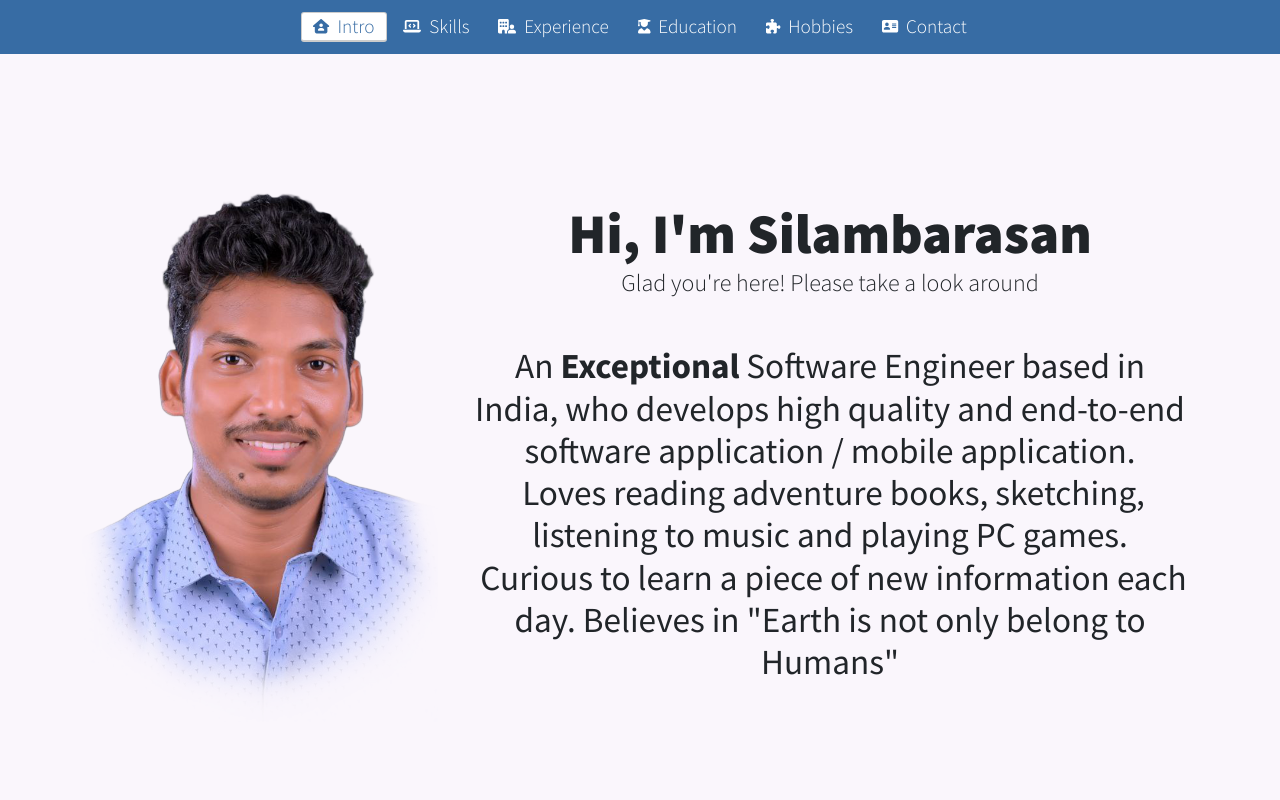
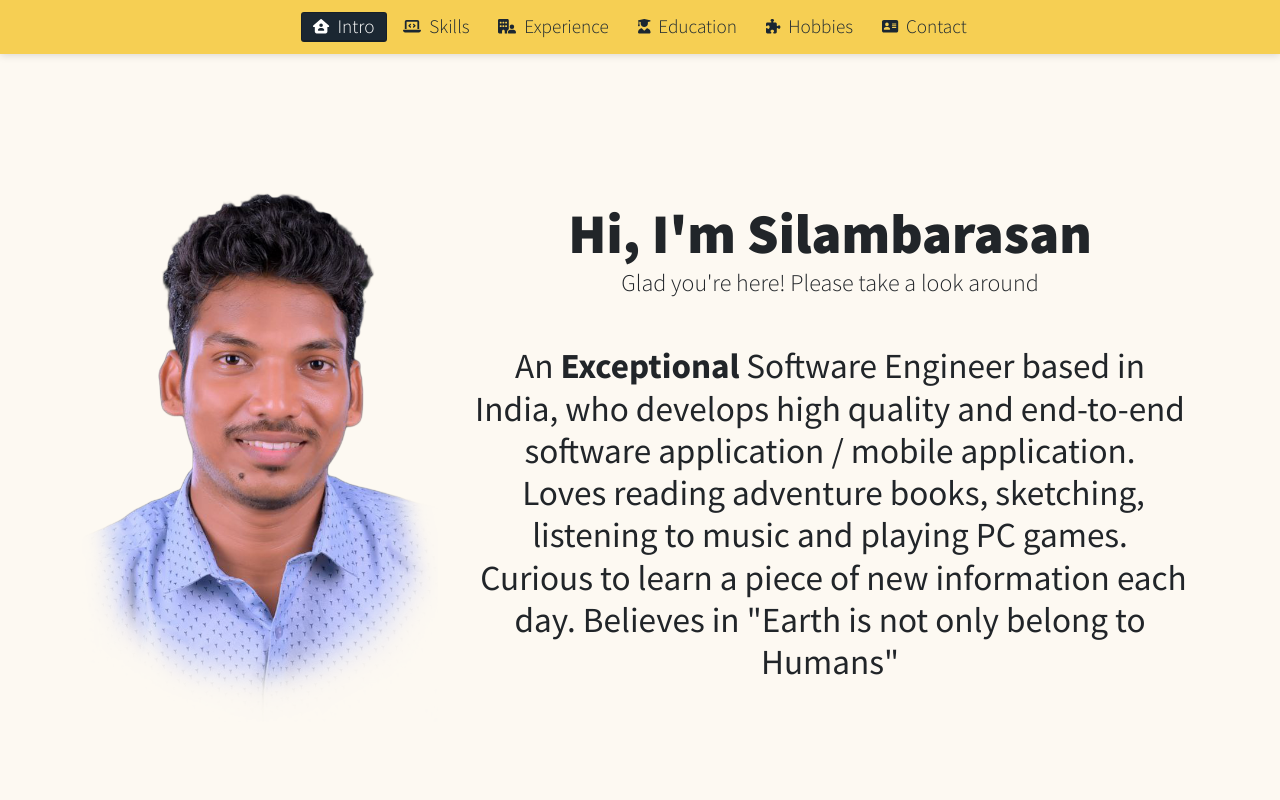
Before and after one commit to silambarasan-rd/portfolio, a React (Create React App) app: page / in a window 1280 px wide. Shown: the top 800 px of the page. Built offline with nearby package versions, Linux system fonts and the light colour scheme.

Commit message:
UI Changes

```diff
--- a/src/App.scss
+++ b/src/App.scss
@@ -17,7 +17,7 @@
 
 body {
   font-family: 'Source Sans Pro', sans-serif;
-  background-color: #faf6fc;
+  background-color: #fdf9f2;
 }
 
 // Custom Selection Color
--- a/src/styles/Hobbies.scss
+++ b/src/styles/Hobbies.scss
@@ -54,7 +54,7 @@
       }
 
       &:hover {
-        background-color: #faf6fc;
+        background-color: #fdf9f2;
         border-color: #383838;
 
         .hobby-detail {
--- a/src/styles/NavBar.scss
+++ b/src/styles/NavBar.scss
@@ -1,5 +1,6 @@
 .navbar {
-  background-color: #376ca4;
+  background-color: #f6cf53;
+  box-shadow: 0 1px 8px rgba(0,0,0,.15);
 
   .navbar-brand {
     .menu-logo {
@@ -15,7 +16,7 @@
       font-size: 1.2em;
       line-height: 1.2em;
       font-weight: 300;
-      color: #fff;
+      color: #1B2732;
       border: 1px solid rgba(0, 0, 0, 0);
       border-bottom-width: 2px;
       border-radius: 3px;
@@ -23,16 +24,17 @@
                   border .1s ease-in-out,
                   color .2s linear;
       font-family: "Source Sans Pro", sans-serif;
+      cursor: pointer;
 
       &:hover {
-          color: #376ca4;
-          background-color: #ffffff;
-          border-color: rgba(0, 0, 0, 0.2);
+        color: #ffffff;
+        background-color: #3a434c;
+        border-color: rgba(0, 0, 0, 0.2);
       }
 
       &.active {
-          color: #376ca4;
-          background-color: #ffffff;
+          color: #ffffff;
+          background-color: #1B2732;
           border-color: rgba(0, 0, 0, 0.2);
       }
     }
```
